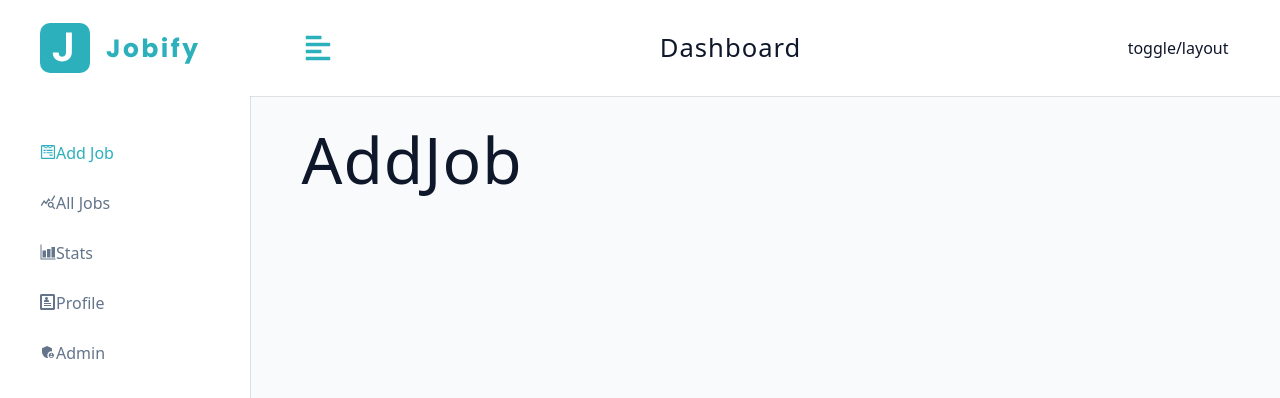
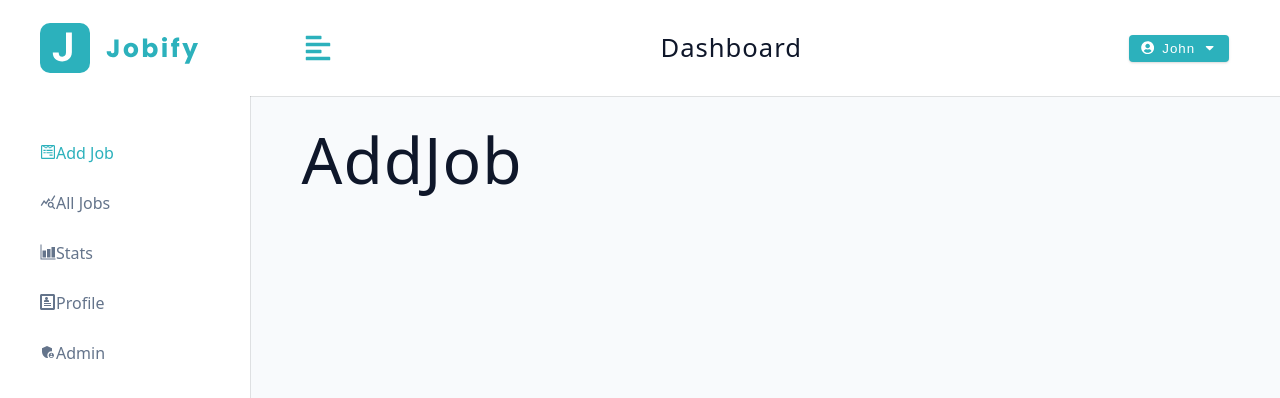
Before and after one commit to unorjikingsley/Jobbs_App, a React (Vite) app: page /dashboard in a window 1280 px wide. Shown: the top 398 px of the page. Built offline with nearby package versions, Linux system fonts and the light colour scheme.

Commit message:
Created Logout container

```diff
--- /dev/null
+++ b/src/components/LogoutContainer.jsx
@@ -0,0 +1,27 @@
+import { FaUserCircle, FaCaretDown } from 'react-icons/fa';
+import Wrapper from '../assets/wrappers/LogoutContainer';
+import { useState } from 'react';
+import { useDashboardContext } from '../pages/DashboardLayout';
+
+const LogoutContainer = () => {
+  const [showLogout, setShowLogout] = useState(false);
+  const { user, logoutUser } = useDashboardContext();
+
+  return <Wrapper>
+    <button
+      type='button'
+      className="btn logout-btn"
+      onClick={() => setShowLogout(!showLogout)}
+    >
+      <FaUserCircle />
+      {user?.name}
+      <FaCaretDown />
+    </button>
+    <div className={showLogout ? 'dropdown show-dropdown' : 'dropdown'}>
+      <button type='button' className="dropdown-btn" onClick={logoutUser}>
+        logout
+      </button>
+    </div>
+  </Wrapper>
+}
+export default LogoutContainer
--- a/src/components/Navbar.jsx
+++ b/src/components/Navbar.jsx
@@ -2,6 +2,7 @@
 import { FaAlignLeft } from 'react-icons/fa';
 import Logo from './Logo';
 import { useDashboardContext } from '../pages/DashboardLayout';
+import LogoutContainer from './LogoutContainer';
 
 const Navbar = () => {
   const { toggleSidebar } = useDashboardContext();
@@ -17,7 +18,9 @@
           <Logo />
           <h4 className="logo-text">dashboard</h4>
         </div>
-        <div className="btn-container">toggle/layout</div>
+        <div className="btn-container">
+          <LogoutContainer />
+        </div>
       </div>
     </Wrapper>
   )
```
